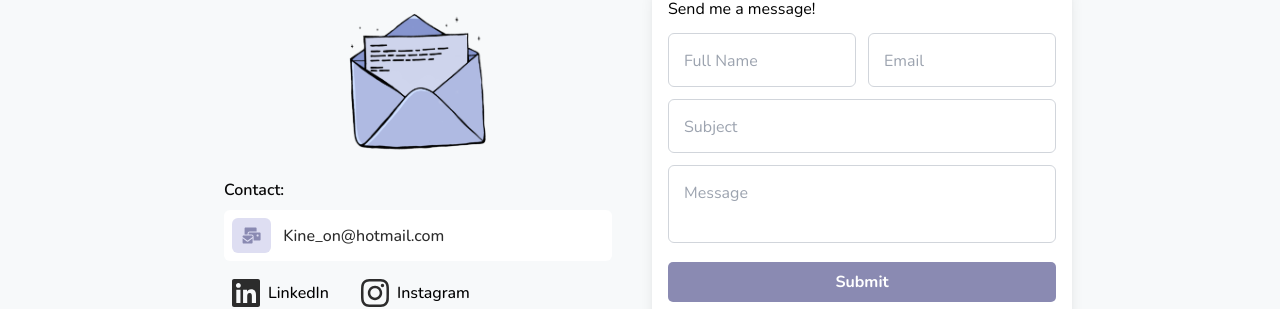
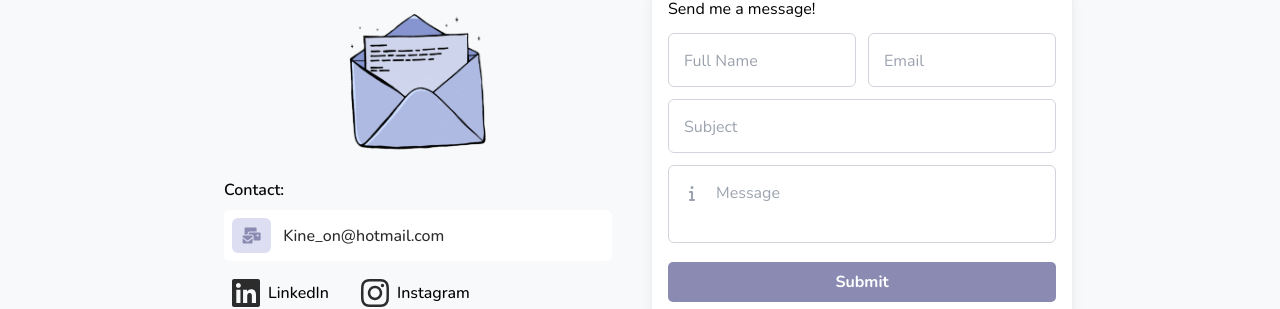
Before and after one commit to Kinenystuen/KON_portfolio, a React (Vite) app: page / in a window 1280 px wide. Shown: the part 4707-5016 px from the top of the page. Built offline with nearby package versions, Linux system fonts and the light colour scheme; no server answers; what tailwindcss-motion would draw is missing.

Commit message:
Add icons to contact form inputs and enhance message textarea with dynamic height

```diff
--- a/src/components/contact/ContactForm.tsx
+++ b/src/components/contact/ContactForm.tsx
@@ -1,7 +1,13 @@
 import { useState } from "react";
 import { useForm, SubmitHandler } from "react-hook-form";
 import { ErrorMessage } from "@hookform/error-message";
-import { faCheck } from "@fortawesome/free-solid-svg-icons";
+import {
+  faBook,
+  faCheck,
+  faEnvelope,
+  faInfo,
+  faUser
+} from "@fortawesome/free-solid-svg-icons";
 import { FontAwesomeIcon } from "@fortawesome/react-fontawesome";
 
 import { urlContactForm } from "../../library/constants";
@@ -102,6 +108,7 @@ function Contact() {
             <Input
               InputId="fullname"
               InputLabel="Full Name"
+              icon={faUser}
               register={register}
               errors={errors}
               required={true}
@@ -113,6 +120,7 @@ function Contact() {
             <Input
               InputId="email"
               InputLabel="Email"
+              icon={faEnvelope}
               register={register}
               errors={errors}
               required={true}
@@ -125,6 +133,7 @@ function Contact() {
           <Input
             InputId="subject"
             InputLabel="Subject"
+            icon={faBook}
             register={register}
             errors={errors}
             required={true}
@@ -133,7 +142,54 @@ function Contact() {
           />
 
           {/* Message */}
-          <div className="relative w-full ">
+          <div className="relative w-full">
+            <FontAwesomeIcon
+              icon={faInfo}
+              data-testid="icon"
+              className="absolute h-4 w-4 top-5 left-4 text-gray-400 peer-focus:text-color4-700 dark:text-gray-500 dark:peer-focus:text-color4-600"
+            />
+            <textarea
+              id="message"
+              {...register("bodyText", {
+                required: "Message is required.",
+                minLength: {
+                  value: 3,
+                  message: "Minimum length is 3 characters."
+                },
+                maxLength: {
+                  value: 1000,
+                  message: "Maximum length is 1000 characters."
+                }
+              })}
+              placeholder=""
+              className="peer w-full p-2 pl-10 pt-5 pb-2 border bg-white focus:bg-white border-gray-300 dark:border-zinc-700 focus:outline-none focus:ring-2 focus:ring-color4-700 focus:border-color4-600 dark:bg-customBgDark-500 dark:text-whiteFont-600 resize-none rounded-md"
+              onInput={(e) => {
+                const target = e.target as HTMLTextAreaElement;
+                target.style.height = "auto";
+                target.style.height = `${target.scrollHeight}px`;
+              }}
+            />
+            {/* Input Label */}
+            <label
+              htmlFor={"message"}
+              aria-label="Message"
+              className={`absolute rounded-md left-6 top-[-8px] text-gray-500 dark:text-whiteFont-700 bg-white text-sm dark:bg-customBgDark-500 px-1 transition-all
+              peer-placeholder-shown:top-4 peer-placeholder-shown:text-gray-400 peer-placeholder-shown:text-base
+              peer-focus:top-[-8px] peer-focus:text-sm peer-focus:text-color4-800 dark:peer-focus:text-whiteFont-600 peer-placeholder-shown:left-11 peer-focus:left-6
+              }`}
+            >
+              Message
+            </label>
+            <ErrorMessage
+              errors={errors}
+              name="bodyText"
+              render={({ message }) => (
+                <p className="text-red-500 text-sm mt-1">{message}</p>
+              )}
+            />
+          </div>
+          {/* Old Message */}
+          {/* <div className="relative w-full ">
             <textarea
               id="message"
               {...register("bodyText", {
@@ -169,7 +225,7 @@ function Contact() {
                 <p className="text-red-500 text-sm mt-1">{message}</p>
               )}
             />
-          </div>
+          </div> */}
 
           {/* API Error */}
           {isError && <p className="text-red-500">{errorMessage}</p>}
```
